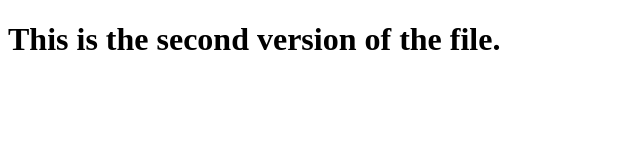
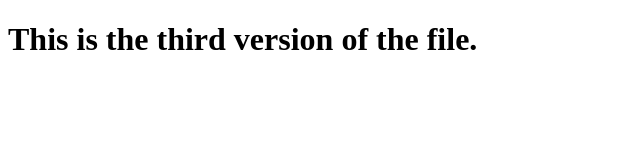
Before and after one commit to sg2499/Git-Repo, a plain HTML site: page index.html in a window 1280 px wide. Shown: the whole page, without its empty margins (0-640 px from the left). Drawn offline with Linux system fonts and the light colour scheme.

Commit message:
This is the third version of index.html

```diff
--- a/index.html
+++ b/index.html
@@ -6,6 +6,6 @@
     <title>Document</title>
 </head>
 <body>
-    <h1>This is the second version of the file.</h1>
+    <h1>This is the third version of the file.</h1>
 </body>
 </html>
```
